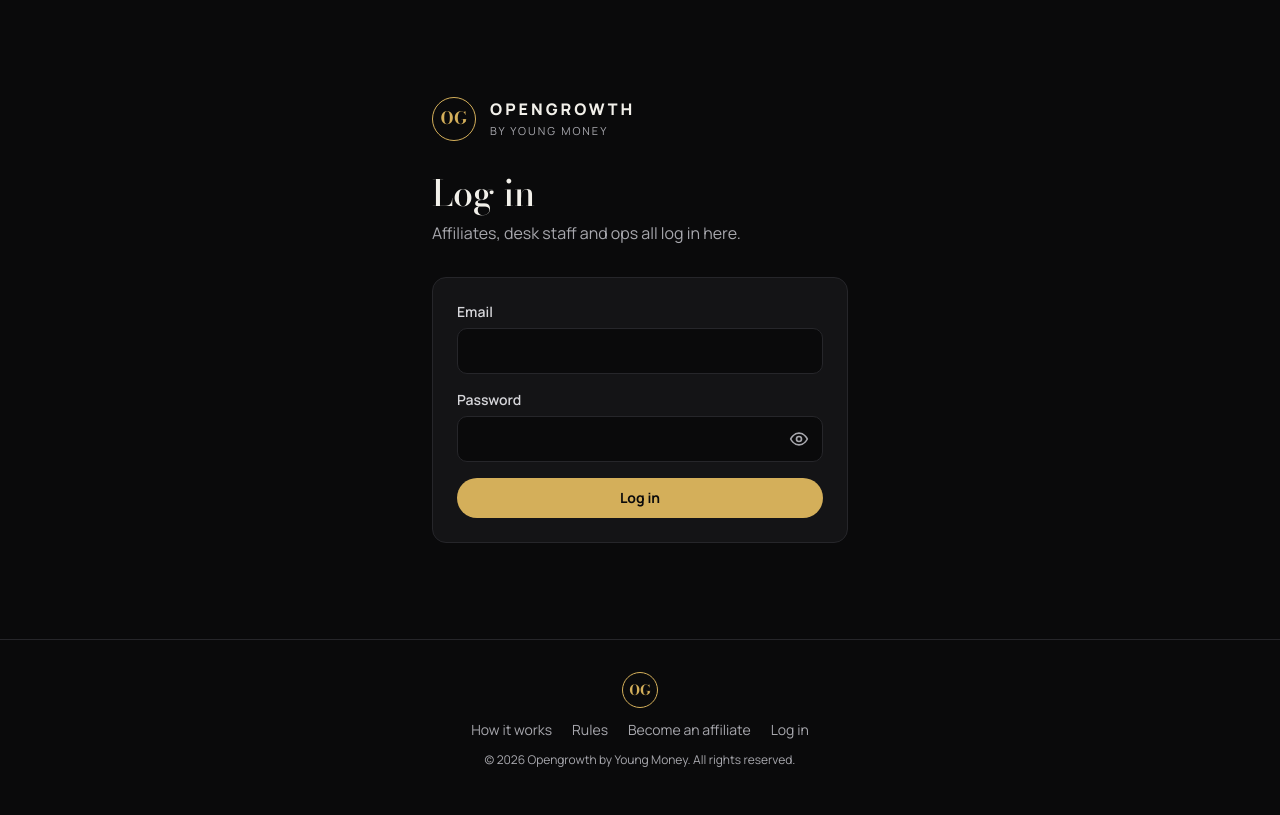
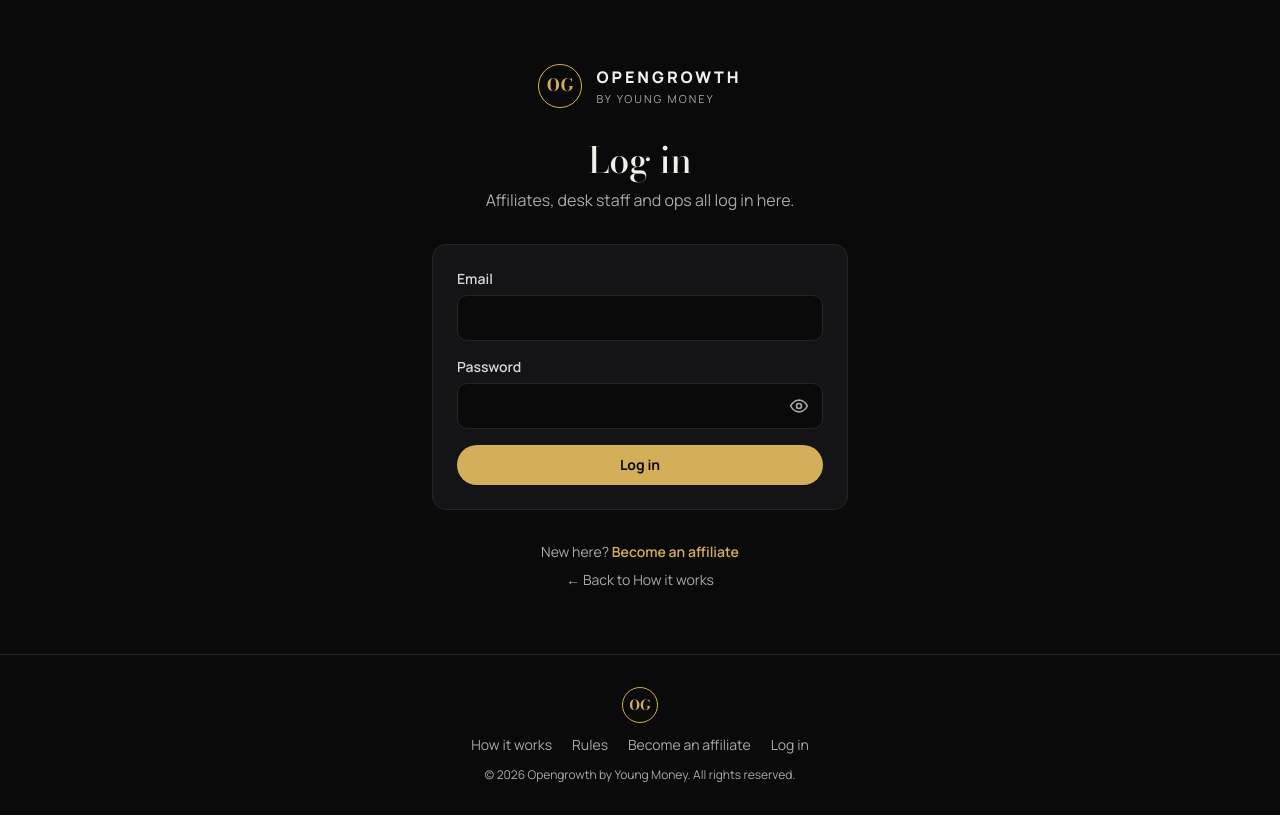
Before and after one commit to Valentino-Junior/opengrowth-affiliate, a Next.js app: page /login in a window 1280 px wide. Built offline with nearby package versions, Linux system fonts and the light colour scheme; no server answers.

Commit message:
Centre the header on login and signup pages; add links under the login form

```diff
--- a/src/app/join/page.tsx
+++ b/src/app/join/page.tsx
@@ -17,8 +17,10 @@ export default async function JoinPage() {
 
   return (
     <main className="mx-auto flex min-h-full max-w-xl flex-col justify-center gap-8 px-4 py-16">
-      <Brand />
-      <div className="flex flex-col gap-2">
+      <div className="flex justify-center">
+        <Brand />
+      </div>
+      <div className="flex flex-col items-center gap-2 text-center">
         <h1 className="m-0 font-serif text-4xl font-medium">Become an affiliate</h1>
         <p className="m-0 text-muted">
           One person, one account. Use your own email and phone. The team approves new accounts and then issues your OG code.
@@ -35,7 +37,7 @@ export default async function JoinPage() {
         </div>
         <SubmitButton pendingText="Creating account…">Create my account</SubmitButton>
       </ActionForm>
-      <p className="m-0 text-sm text-muted">
+      <p className="m-0 text-center text-sm text-muted">
         Already have an account?{" "}
         <Link href="/login" className="text-gold">
           Log in
--- a/src/app/join/player/page.tsx
+++ b/src/app/join/player/page.tsx
@@ -17,8 +17,10 @@ export default async function PlayerSignupPage({ searchParams }: { searchParams:
 
   return (
     <main className="mx-auto flex min-h-full max-w-xl flex-col justify-center gap-8 px-4 py-16">
-      <Brand />
-      <div className="flex flex-col gap-2">
+      <div className="flex justify-center">
+        <Brand />
+      </div>
+      <div className="flex flex-col items-center gap-2 text-center">
         <h1 className="m-0 font-serif text-4xl font-medium">Join Young Money</h1>
         <p className="m-0 text-muted">
           {valid ? (
--- a/src/app/login/page.tsx
+++ b/src/app/login/page.tsx
@@ -1,3 +1,4 @@
+import Link from "next/link";
 import { redirect } from "next/navigation";
 import { getCurrentUser, homeFor } from "@/lib/auth";
 import { Brand } from "@/components/ui";
@@ -11,12 +12,25 @@ export default async function LoginPage() {
 
   return (
     <main className="mx-auto flex min-h-full max-w-md flex-col justify-center gap-8 px-4 py-16">
-      <Brand />
-      <div className="flex flex-col gap-2">
+      <div className="flex justify-center">
+        <Brand />
+      </div>
+      <div className="flex flex-col items-center gap-2 text-center">
         <h1 className="m-0 font-serif text-4xl font-medium">Log in</h1>
         <p className="m-0 text-muted">Affiliates, desk staff and ops all log in here.</p>
       </div>
       <LoginForm />
+      <div className="flex flex-col items-center gap-2 text-center text-sm text-muted">
+        <p className="m-0">
+          New here?{" "}
+          <Link href="/join" className="font-semibold text-gold">
+            Become an affiliate
+          </Link>
+        </p>
+        <Link href="/" className="text-muted">
+          ← Back to How it works
+        </Link>
+      </div>
     </main>
   );
 }
```
